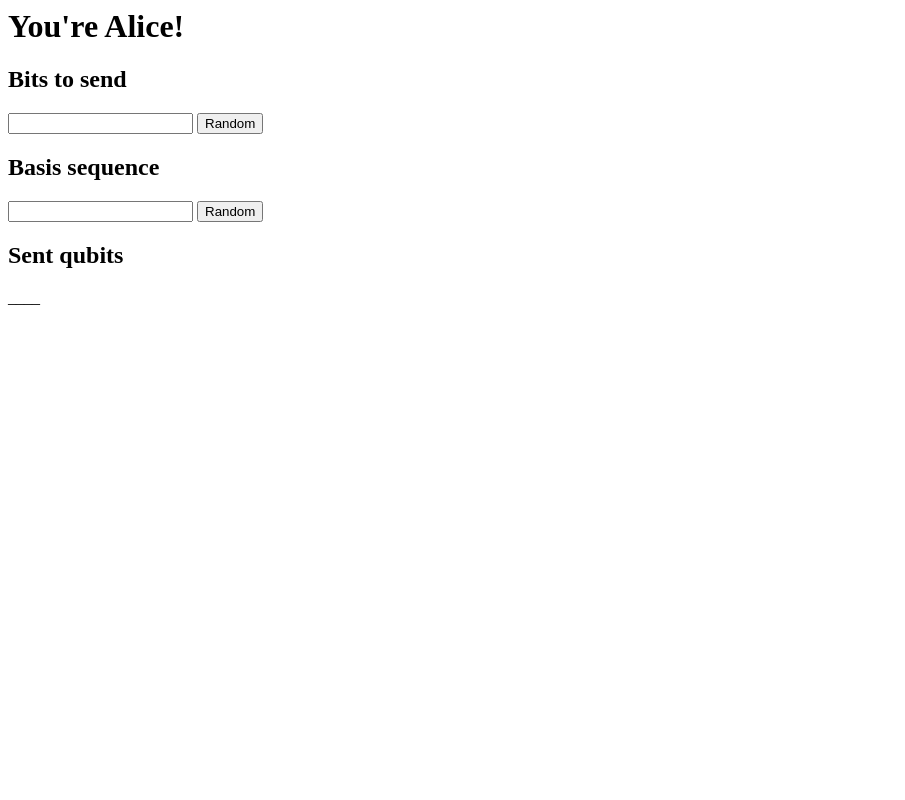
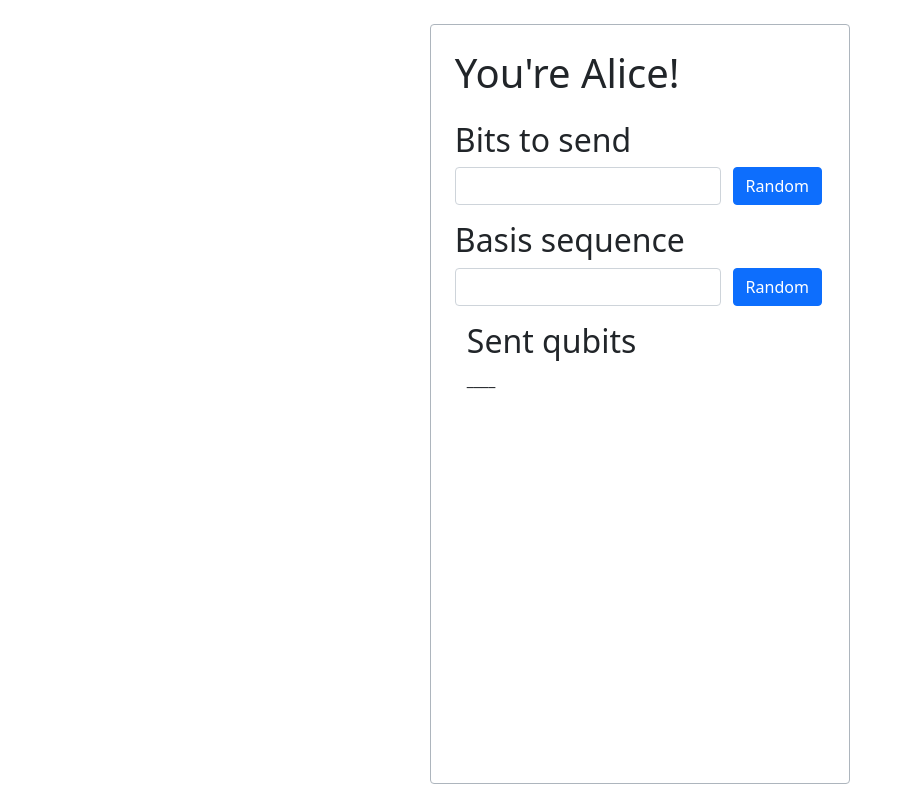
Before and after one commit to Rualito/Qiskit-One-Zero, a website: page website/views/alice.html in a window 1280 px wide. Shown: the whole page, without its empty margins (0-905 px from the left). Drawn offline with nearby package versions, Linux system fonts and the light colour scheme.

Commit message:
introduce bootstrap to entry and alice

```diff
--- a/website/public/stylesheets/alice.css
+++ b/website/public/stylesheets/alice.css
@@ -11,3 +11,25 @@
     /* placeholder */
     color: gray;
 }
+
+.mb-3 {
+	margin: 1.5em;
+    display: inline-block;
+    border-style: solid;
+    border-width: 1px;
+    border-radius: .25rem;
+    border-color: var(--bs-gray-500);
+}
+
+.col {
+	padding-left: 0;
+}
+
+.container {
+	padding-top: 1em;
+}
+
+body {
+	display: flex;
+	justify-content:center;
+}
--- a/website/public/stylesheets/entry.css
+++ b/website/public/stylesheets/entry.css
@@ -26,3 +26,9 @@
 .friendcode {
 	margin-top: 1em;
 }
+
+
+body {
+	display: flex;
+	justify-content: center;
+}
--- a/website/routes/entry.js
+++ b/website/routes/entry.js
@@ -9,8 +9,8 @@ var router = express.Router();
 router.get('/', function(req, res, next) {
   // choose entry point (debug)
 
-  res.sendFile('entry.html', {root: './views'})
-  // res.sendFile('alice.html', {root: './views'})
+  //res.sendFile('entry.html', {root: './views'})
+  res.sendFile('alice.html', {root: './views'})
   // res.sendFile('bob.html', {root: './views'})
 
   });
--- a/website/views/alice.html
+++ b/website/views/alice.html
@@ -3,30 +3,46 @@
         <title>
 
         </title>
+		<link href="https://cdn.jsdelivr.net/npm/bootstrap@5.1.3/dist/css/bootstrap.min.css" rel="stylesheet" integrity="sha384-1BmE4kWBq78iYhFldvKuhfTAU6auU8tT94WrHftjDbrCEXSU1oBoqyl2QvZ6jIW3" crossorigin="anonymous">
         <link rel="stylesheet" href="/stylesheets/alice.css">
+
         <script>
 
         </script>
     </head>
     <body>
+	<div id="fullpage" class="mb-3 px-4 py-4 gy-8">
         	<div class="title"><h1> You're Alice! </h1></div>
-        <div class="horizontal bit-string">
-            <h2 id="send-bits"> Bits to send </h2>
-            <input type="number">
-            <button>Random</button>
+        	<div class="container horizontal bit-string">
+            		<h2 class="row col" id="send-bits"> Bits to send </h2>
+			<div class="row">
+				<div class="col col-9">
+            				<input type="number" class="form-control">
 				</div>
-        <div class="horizontal select-basis">
-            <h2>Basis sequence</h2>
-            <input type="text" id="select-basis">
-            <button>Random</button>
+				<div class="col col-1">
+            				<button class="btn btn-primary">Random</button>
+				</div>
+			</div>
+        	</div>
+        	<div class="container horizontal select-basis">
+            		<h2 class="row col">Basis sequence</h2>
+			<div class="row">
+				<div class="col col-9">
+            				<input type="text" id="select-basis" class="form-control">
+				</div>
+				<div class="col col-1">
+            				<button class="btn btn-primary">Random</button>
+				</div>
+			</div>
         	</div>
         	<!-- Starts invisible -->
-        <div class="horizontal sent-qubits">
+        	<div class="container horizontal sent-qubits">
             		<h2>Sent qubits</h2>
             		<p id="sent-bits">____</p>
         	</div>
        		<div class="key-bits">
             		<p id="key-bits"></p>
         	</div>
+	</div>
     </body>
 </html>
```
Also changed, not shown: website/views/entry.html (+1 -1 lines). Lines whose indentation alone changed are shown as unchanged.
